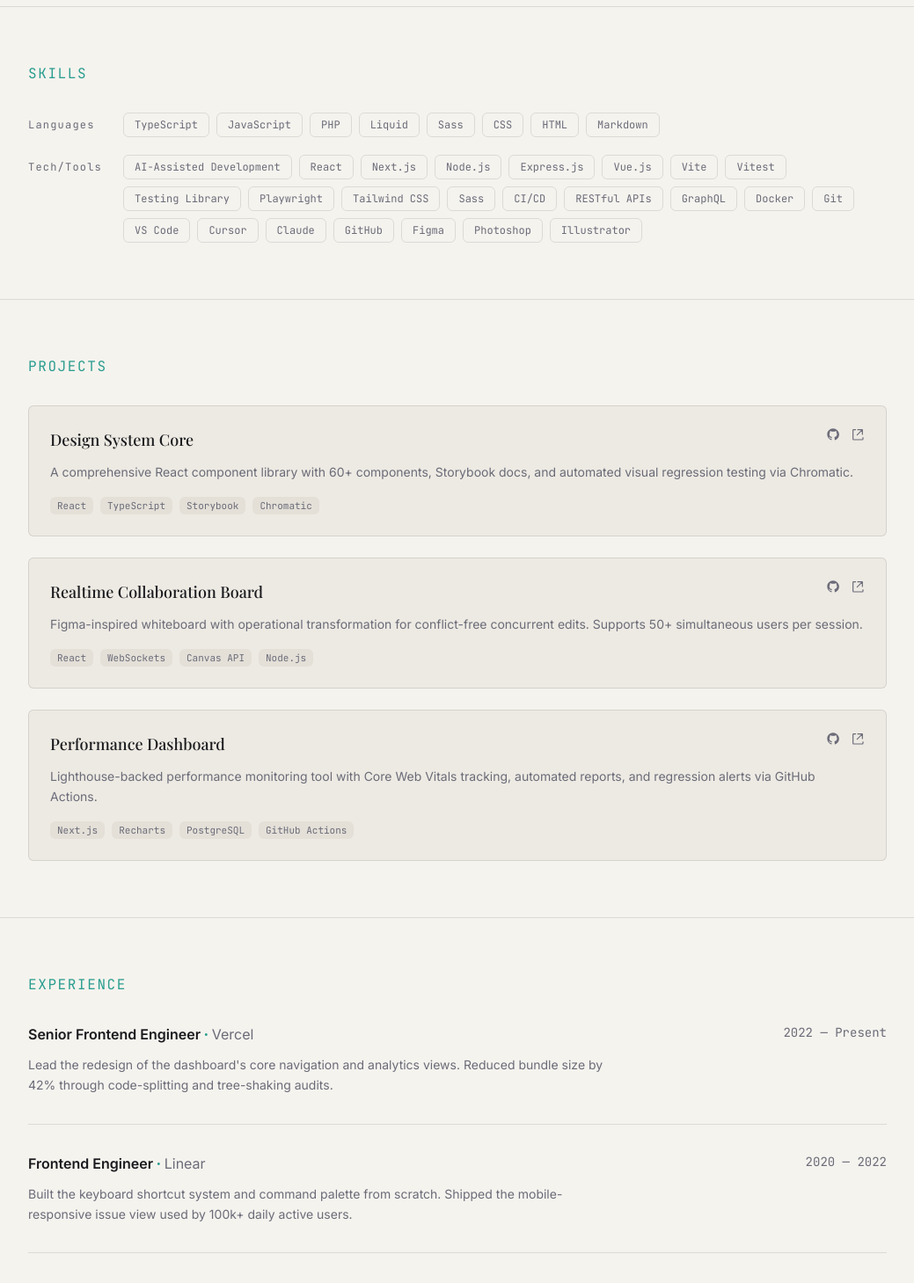
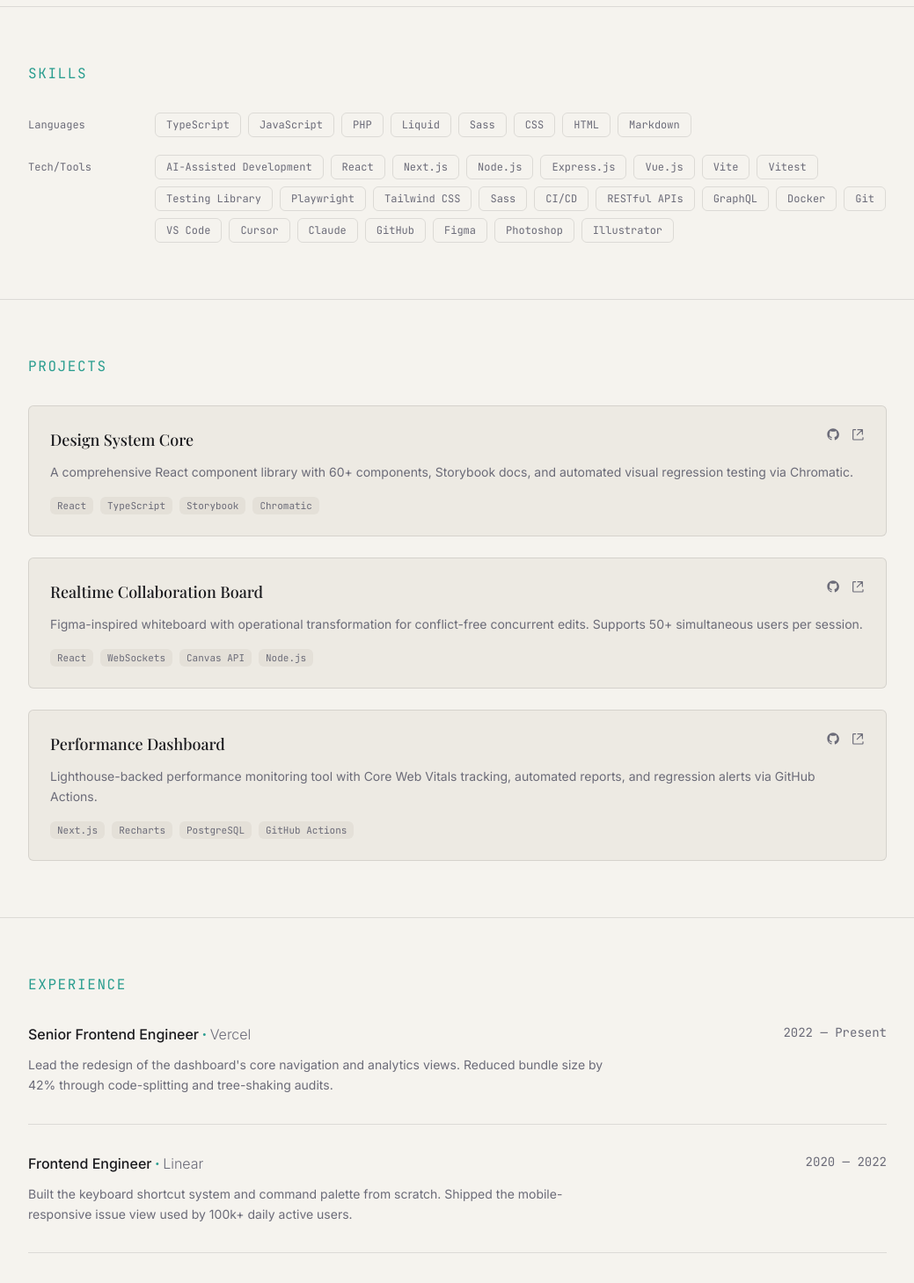
Before and after one commit to ronsj/ronsj.dev-2026, a Next.js app: page / in a window 1280 px wide. Shown: the part 1120-2579 px from the top of the page at 88% size, without its empty margins (120-1159 px from the left). Built offline with nearby package versions, Linux system fonts and the light colour scheme.

Commit message:
Update section styles

```diff
--- a/components/experience-section.tsx
+++ b/components/experience-section.tsx
@@ -17,10 +17,10 @@ export function ExperienceSection() {
               className="py-8 first:pt-0"
             >
               <div className="flex flex-col gap-1 lg:flex-row lg:items-start lg:justify-between">
-                <h3 className="text-site-heading font-sans text-base font-semibold">
+                <h3 className="text-site-heading font-sans text-base font-medium">
                   {role.title}
                   <span className="text-site-accent font-extrabold"> · </span>
-                  <span className="text-site-body font-sans text-base font-normal">
+                  <span className="text-site-body text-base font-light">
                     {role.company}
                   </span>
                 </h3>
--- a/components/skills-section.tsx
+++ b/components/skills-section.tsx
@@ -14,13 +14,12 @@ export function SkillsSection() {
           {skills.map((group) => (
             <div
               key={group.category}
-              className="flex flex-col gap-3 sm:flex-row sm:items-start sm:gap-3"
+              className="flex flex-col gap-4 sm:flex-row sm:items-start"
             >
-              {/* give this a line height near 28px */}
-              <h3 className="text-site-body w-24 shrink-0 font-mono text-xs tracking-widest lg:leading-7">
+              <h3 className="text-site-body w-24 shrink-0 font-mono text-xs lg:w-32 lg:leading-7">
                 {group.category}
               </h3>
-              <ul className="flex flex-wrap gap-2 pl-2 lg:pl-0">
+              <ul className="flex flex-wrap gap-2 pl-2 lg:gap-2 lg:pl-0">
                 {group.items.map((item) => (
                   <li
                     key={item}
```
